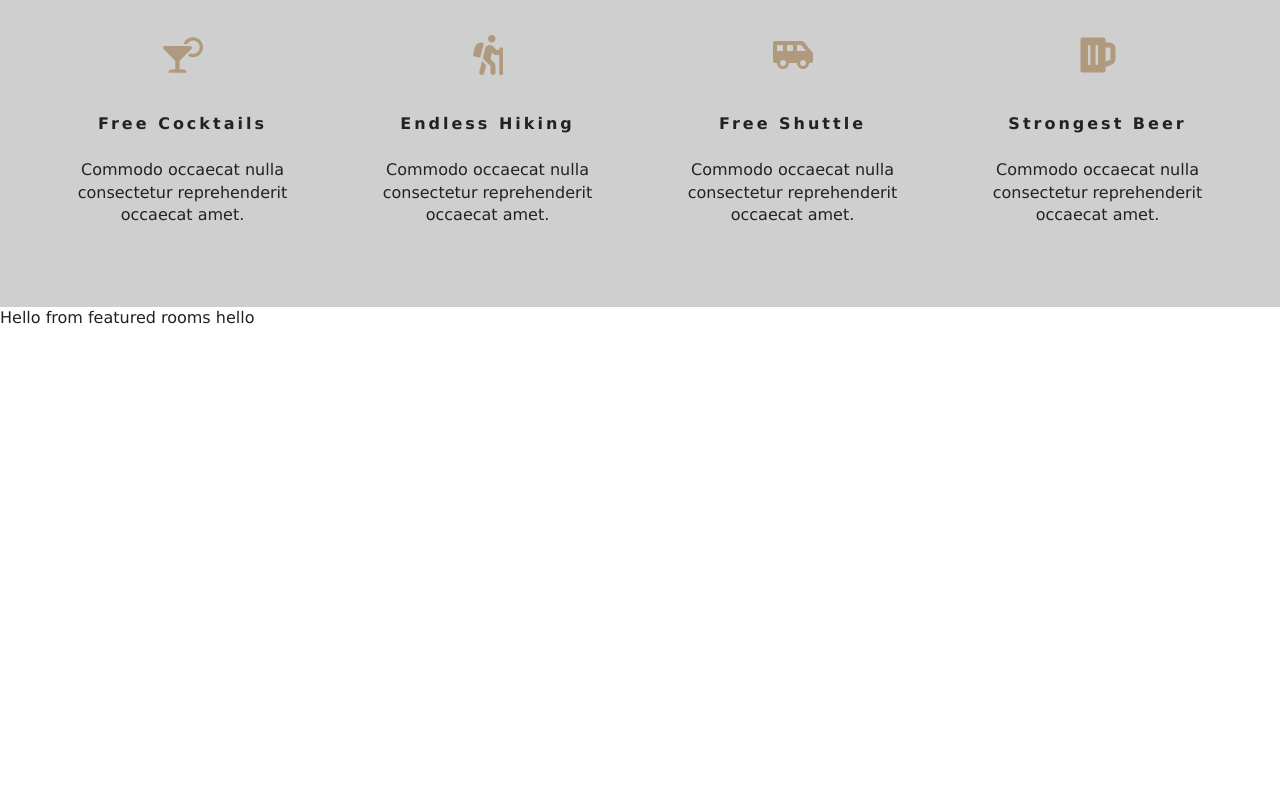
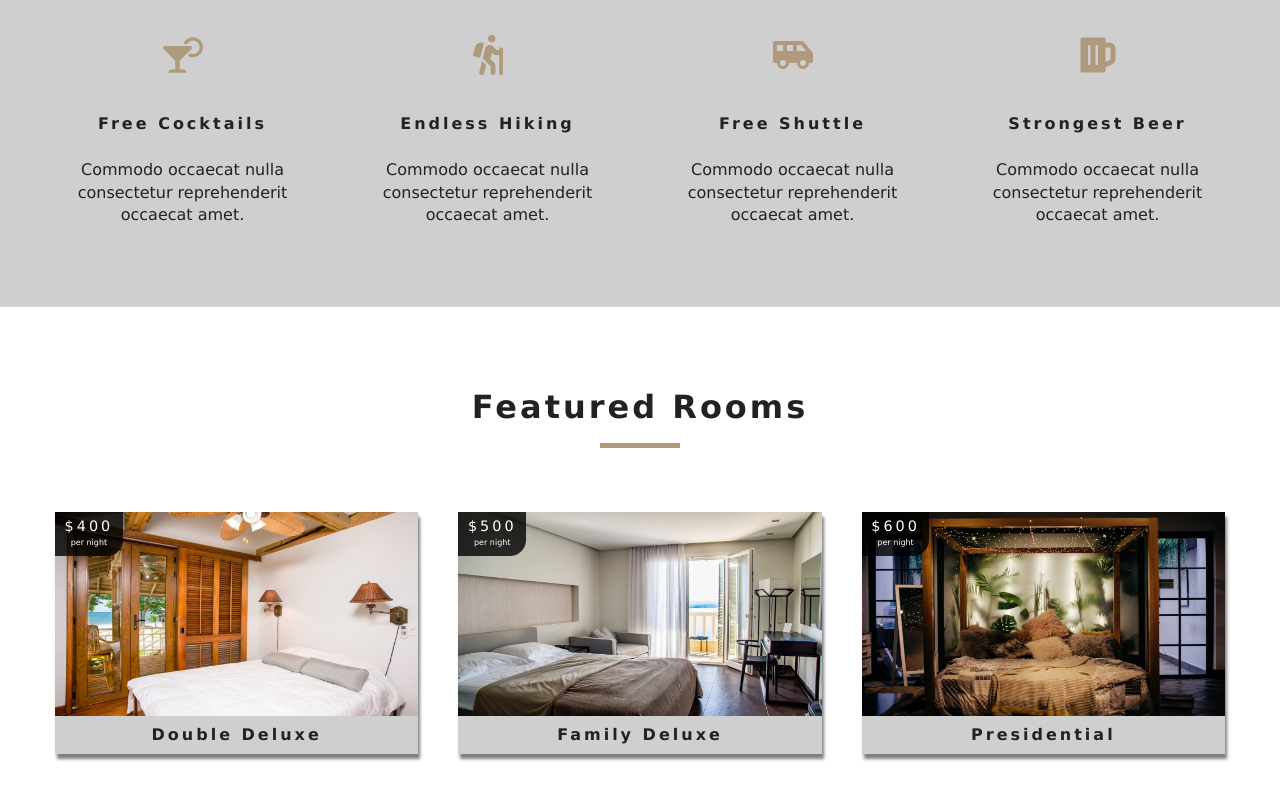
Before and after one commit to Fmalaika/resort, a React (Create React App) app: page / in a window 1280 px wide. Shown: the part 972-1772 px from the top of the page. Before the commit the page ends 1301 px from the top, so only its background shows below. Built offline with nearby package versions, Linux system fonts and the light colour scheme.

Commit message:
room detail page added

```diff
--- a/package.json
+++ b/package.json
@@ -10,7 +10,8 @@
     "react-dom": "^16.13.1",
     "react-icons": "^3.11.0",
     "react-router-dom": "^5.2.0",
-    "react-scripts": "3.4.3"
+    "react-scripts": "3.4.3",
+    "styled-components": "^5.2.0"
   },
   "scripts": {
     "start": "react-scripts start",
--- a/src/components/FeaturedRooms.js
+++ b/src/components/FeaturedRooms.js
@@ -1,15 +1,25 @@
 import React, { Component } from 'react'
-import {RoomContext} from '../context'
+import {RoomContext} from '../context';
+import Loading from './Loading'
+import Room from './Room';
+import Title from './Title';
 
 export default class FeaturedRooms extends Component {
-    static contextType = RoomContext
+    static contextType = RoomContext;
+
     render() {
-        const {greeting, name}= this.context;
-        // 1:50;
+        let {loading, featuredRooms: rooms} = this.context;
+        rooms = rooms.map(room => {
+            return <Room key={room.id} room={room} />
+        })
+
         return (
-            <div>
-                Hello from featured rooms {greeting}
-            </div>
+            <section className="featured-rooms">
+                <Title title="Featured rooms" />
+                <div className="featured-rooms-center">
+                    {loading? <Loading /> : rooms }
+                </div>
+            </section>
         )
     }
 }
--- /dev/null
+++ b/src/components/Loading.js
@@ -0,0 +1,11 @@
+import React from 'react';
+import loadingGif from '../images/gif/loading-arrow.gif'
+
+export default function Loading() {
+    return (
+        <div className="loading">
+            <h4> Rooms data loading...</h4>
+            <img src={loadingGif} />
+        </div>
+    )
+}
--- /dev/null
+++ b/src/components/Room.js
@@ -0,0 +1,32 @@
+import React from 'react';
+import {Link} from 'react-router-dom';
+import defaultImg from '../images/room-1.jpeg'
+import PropTypes from 'prop-types'
+export default function Room({room}) {
+    const {name, slug,images,  price} = room;
+    return (
+       <article className="room">
+           <div className="img-container">
+               <img src={images[0] || defaultImg} alt={name}/>
+                <div className="price-top">
+                    <h6>${price} </h6>
+                    <p>per night</p>
+                </div>
+                <Link to={`/rooms/${slug}`} className="btn-primary room-link">
+                    Features
+                </Link>
+           </div>
+            <p className="room-info"> {name}</p>
+       </article>
+    )
+
+}
+
+Room.propTypes = {
+    room: PropTypes.shape({
+        name: PropTypes.string.isRequired,
+        slug: PropTypes.string.isRequired,
+        images: PropTypes.arrayOf(PropTypes.string).isRequired,
+        price: PropTypes.number.isRequired,
+    })
+}
--- /dev/null
+++ b/src/components/StyledHero.js
@@ -0,0 +1,11 @@
+import styled from 'styled-components';
+import defaultImg from '../images/room-1.jpeg'
+
+const StyledHero = styled.header`
+min-height: 60vh;
+background: url(${props => (props.img ? props.img : defaultImg) }) center/cover no-repeat;
+display: flex;
+align-items: center;
+justify-content: center;
+`;
+export default StyledHero;
--- a/src/context.js
+++ b/src/context.js
@@ -1,15 +1,51 @@
 import React, { Component } from 'react';
+import items from './data';
 const RoomContext = React.createContext();
 
 
 class RoomProvider extends Component {
     state={
-        greeting: 'hello',
-        name: 'john'
+       rooms:[],
+       sortedRooms:[],
+       featuredRooms: [],
+       loading: true
+    };
+    componentDidMount(){
+        let rooms = this.formatData(items);
+        let featuredRooms = rooms.filter(room => room.featured=== true);
+        this.setState({
+            rooms,
+            featuredRooms,
+            sortedRooms:rooms,
+            loading:false
+        })
     }
+
+
+    formatData(items){
+        let tempItems = items.map(item => {
+            let id = item.sys.id;
+            let images = item.fields.images.map(image =>
+                image.fields.file.url);
+            let room = {...item.fields, images,id};
+            return room;
+        });
+        return tempItems;
+    }
+
+
+    getRoom = slug => {
+        let tempRooms = [...this.state.rooms];
+        const room= tempRooms.find(room => room.slug === slug);
+        return room;
+    };
     render() {
         return (
-           <RoomContext.Provider value={{...this.state}}>
+           <RoomContext.Provider
+           value={{
+               ...this.state,
+            getRoom: this.getRoom
+            }}>
                {this.props.children}
            </RoomContext.Provider>
         )
--- a/src/pages/Home.js
+++ b/src/pages/Home.js
@@ -4,6 +4,7 @@
 import {Link} from 'react-router-dom'
 import Services from '../components/Services'
 import FeaturedRooms from '../components/FeaturedRooms'
+
 export default function Home() {
     return (
         <>
@@ -16,6 +17,7 @@
         </Hero>
         <Services />
         <FeaturedRooms />
+
         </>
     )
 }
--- a/src/pages/SingleRoom.js
+++ b/src/pages/SingleRoom.js
@@ -1,11 +1,75 @@
-import React, { Component } from 'react'
+import React, { Component } from 'react';
+import defaultBcg from '../images/room-1.jpeg';
+import Hero from '../components/Hero'
+import Banner from '../components/Banner'
+import {Link} from 'react-router-dom'
+import {RoomContext} from '../context'
+import StyledHero from '../components/StyledHero'
 
 export default class SingleRoom extends Component {
+    constructor(props){
+        super(props);
+        this.state = {
+            slug: this.props.match.params.slug,
+            defaultBcg
+        };
+    }
+    static contextType = RoomContext;
     render() {
+        const {getRoom} = this.context;
+        const room= getRoom(this.state.slug);
+       if(!room){
+           return <div className="error">
+               <h3> No Such room could be found</h3>
+               <Link to="/rooms" className="btn-primary">
+                   Back to rooms
+               </Link>
+           </div>
+       }
+       const {name, description, capacity, size, price, extras, breakfast,pets,images} = room;
+       const [mainImg, ...defaultImg] = images;
         return (
-            <div>
-                Hello from single room page
-            </div>
+            <>
+                <StyledHero  img={mainImg || this.state.defaultBcg}>
+                    <Banner title={`${name} room`}>
+                        <Link to="/rooms" className="btn-primary">
+                            Back to rooms
+                        </Link>
+                    </Banner>
+                </StyledHero>
+                <section className="single-room">
+                    <div classname="single-room-iimages">
+                        {defaultImg.map((item, index)=>{
+                            return <img key={index} src={item} alt={name} />
+                        })}
+                    </div>
+                    <div classname="single-room-info">
+                        <article class="desc">
+                            <h3>Details</h3>
+                            <p>{description}</p>
+
+                        </article>
+                        <article class="info">
+                            <h3>Info</h3>
+                            <h6>Price: ${price}</h6>
+                            <h6> Size: {size} sq ft</h6>
+                            <h6>
+                                Max Capacity : {capacity} {capacity > 1 ? 'people' : 'person'}
+                            </h6>
+                            <h6> {pets ? 'Pets Allowed' : 'No pets Allowed'}</h6>
+                            <h6>{breakfast && "Free Breakfast included"}</h6>
+                        </article>
+                    </div>
+                </section>
+                <section className="room-extras">
+                    <h6>Extras</h6>
+                    <ul className="extras">
+                        {extras.map((item, index)=>{
+                           return <li key={index}>- {item}</li>
+                        })}
+                    </ul>
+                </section>
+           </>
         )
     }
 }
```
Also changed, not shown: src/components/RoomFilter.js (added, +9 -0 lines), src/components/RoomList.js (added, +9 -0 lines), src/components/RoomsContainer.js (added, +13 -0 lines), 1 other file (tests, documents, lock files or other folders).
